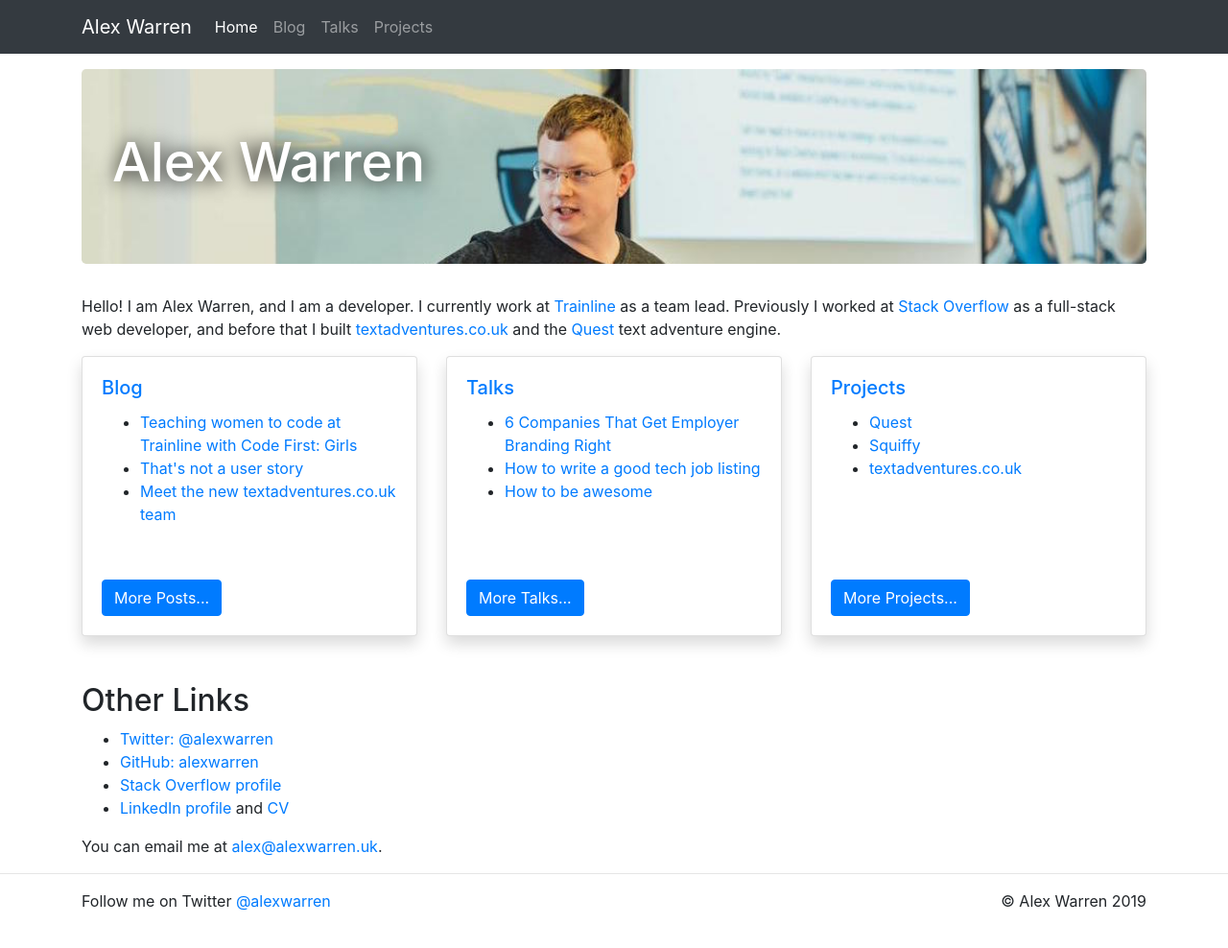
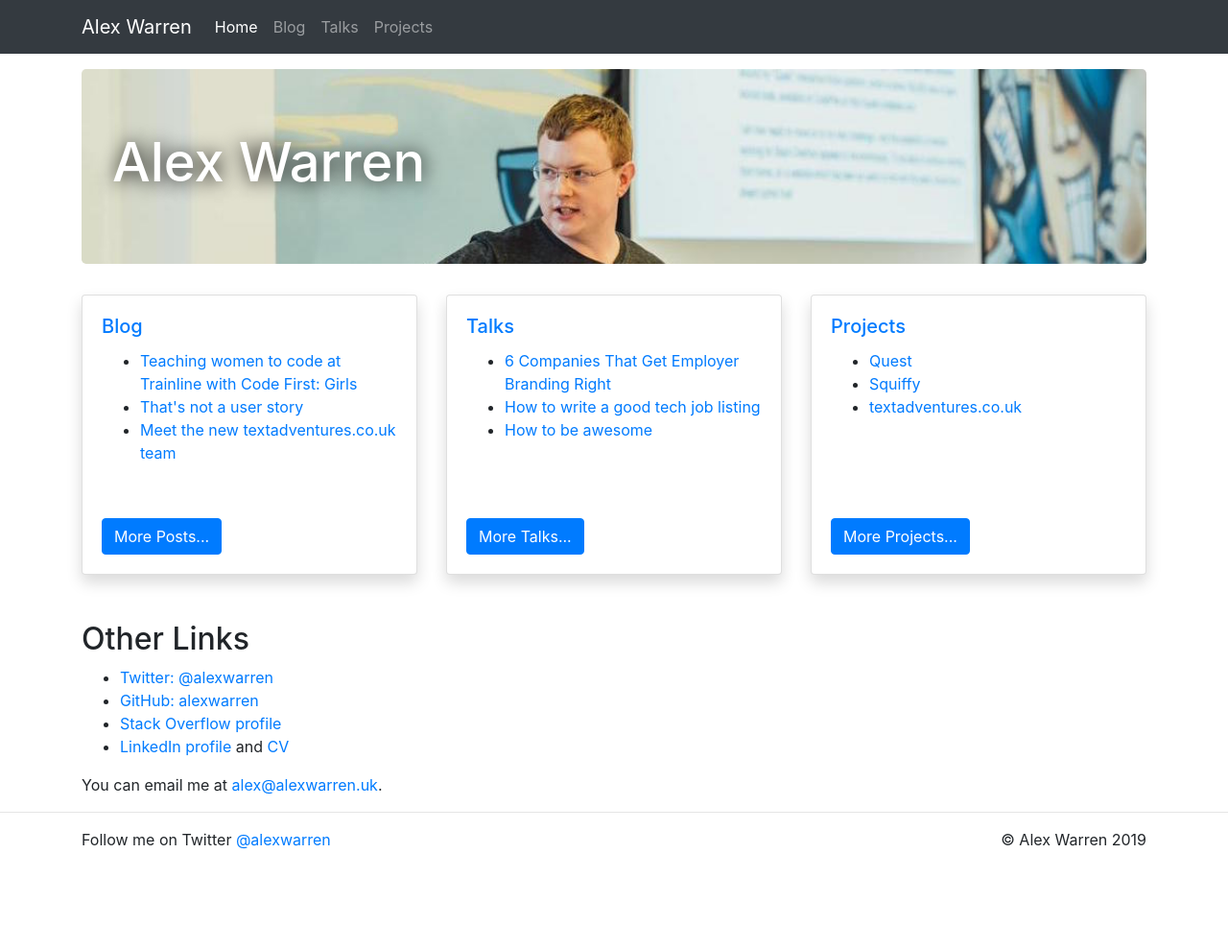
Before and after one commit to alexwarren/alexwarren.github.io, a Jekyll site: the page built from index.md, in a window 1280 px wide and 999 px high. Shown: the top 988 px of the window at 96% size. Built offline with Jekyll 4.4.1, drawn with Linux system fonts in a browser that asks for light colours.

Commit message:
Update index.md

```diff
--- a/index.md
+++ b/index.md
@@ -6,8 +6,6 @@ title: Alex Warren
 <div class="jumbotron index-jumbotron">
     <h1 class="display-4">Alex Warren</h1>
 </div>
-
-Hello! I am Alex Warren, and I am a developer. I currently work at [Trainline](https://www.thetrainline.com/) as a team lead. Previously I worked at [Stack Overflow](https://stackoverflow.com) as a full-stack web developer, and before that I built [textadventures.co.uk](http://textadventures.co.uk) and the [Quest](https://github.com/textadventures/quest) text adventure engine.
 
 <div class="row mb-5">
     <div class="col-md">
```
